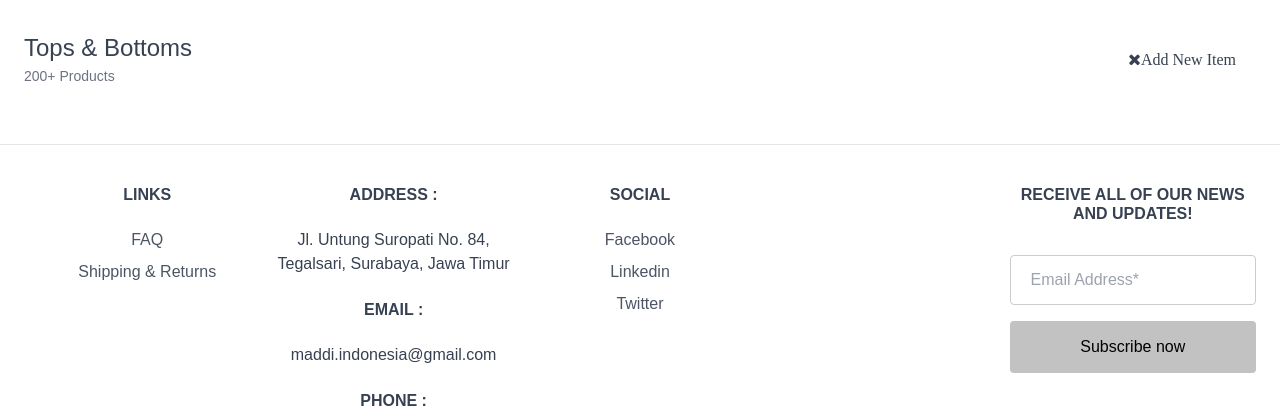
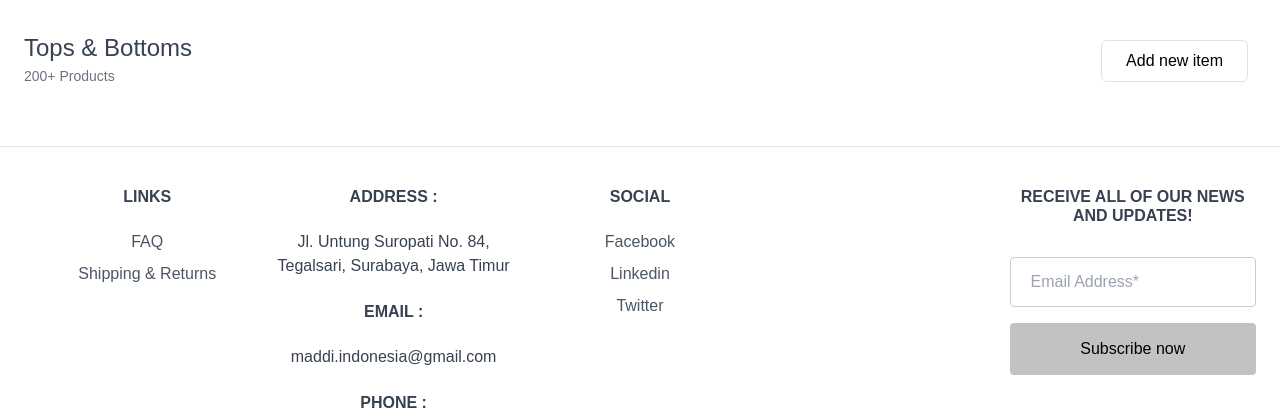
Before and after one commit to segara2410/maddi-website, a Django app: template maddi_app/templates/maddi_app/shop.html in a window 1280 px wide. Shown: the part 86-506 px from the top of the page. Run offline with Django 3.2, Linux system fonts and the light colour scheme; the template is opened without the code that fills it, so the values that code supplies are empty; some libraries are stand-ins or nearby versions.

Commit message:
add "add new item" button in shop

```diff
--- a/maddi_app/templates/maddi_app/shop.html
+++ b/maddi_app/templates/maddi_app/shop.html
@@ -11,10 +11,8 @@
         </div>
         <div class="w-full md:w-1/2 md:text-right">
           <a href="{% url 'add_item' %}">
-          <button class="p-3 rounded-full bg-white mx-1 -mb-14 focus:outline-none">
-            <div>
-              <i class="fa fa-times" aria-hidden="true">Add New Item</i>
-            </div>
+            <button type="button" class="border border-green-500 text-black rounded-md px-4 py-2 m-2 transition duration-500 ease select-none hover:text-white hover:bg-green-600 focus:outline-none focus:shadow-outline">
+              Add new item
           </button>
         </a>
         </div>
```
